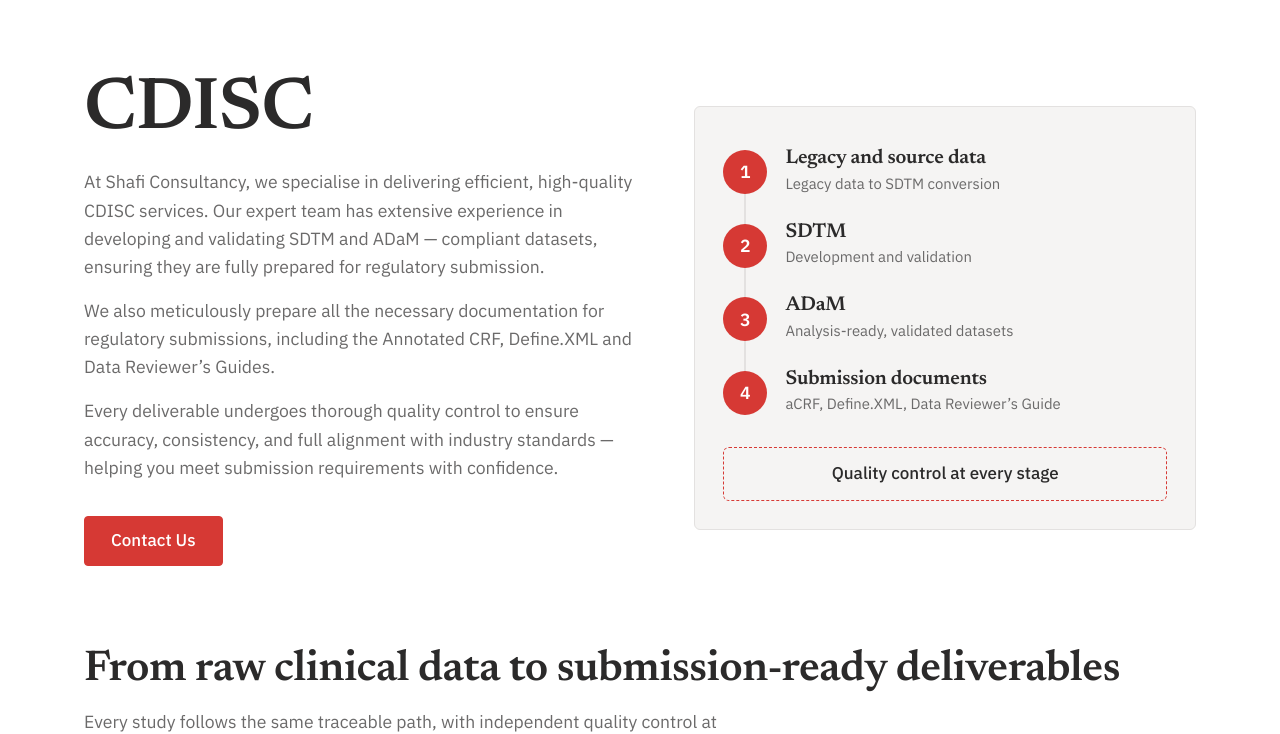
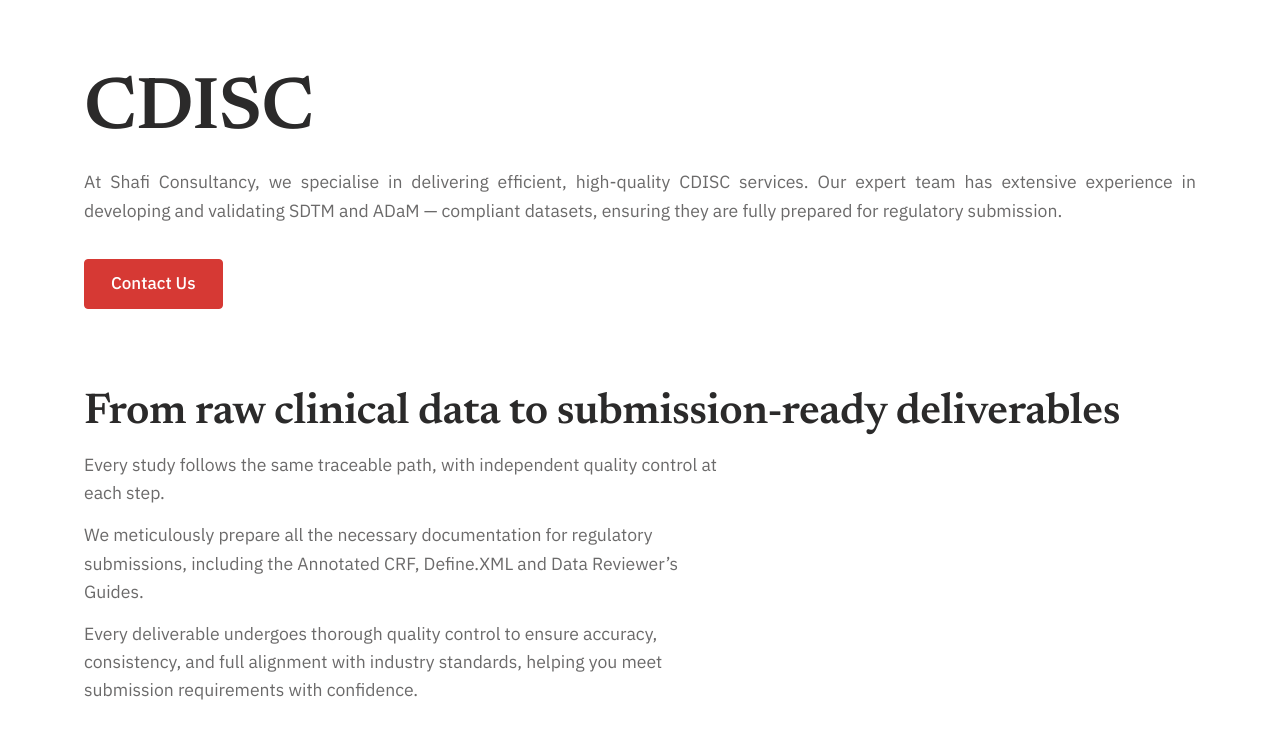
Before and after one commit to mokhfur/shaficonsultancy_website, a plain HTML site: page cdisc/index.html in a window 1280 px wide. Shown: the part 75-809 px from the top of the page. Drawn offline with Linux system fonts and the light colour scheme.

Commit message:
CDISC page: remove hero graphic, full-width justified intro, move submission-documents paragraphs under the pipeline visual
Co-Authored-By: Claude Sonnet 5.5 <noreply@anthropic.com>
Claude-Session: https://claude.ai/code/session_012u2Wj2DLBW1SVxZNiBG2RG

```diff
--- a/cdisc/index.html
+++ b/cdisc/index.html
@@ -14,10 +14,8 @@
 <nav id="mnav"><a href="/#services">Services</a><div class="dd"><a href="/About_Shafi_Consultancy/">About Us</a><div class="sub"><a href="/About_Shafi_Consultancy/#team">Team</a></div></div><a href="/careers/">Careers</a><div class="dd"><a href="/#resources">Resources</a><div class="sub"><a href="/publications/">Publication</a><a href="/good-programming-practice-guide/">Good Programming Practice Guide</a><a href="/blog/">Articles/Blogs</a><a href="/#resources">Programming resource</a></div></div><a href="/#contact-us">Contact</a><a class="btn" href="/#contact-us" data-open="">Request a proposal</a></nav>
 <button type="button" class="mt" aria-label="Menu" aria-expanded="false" aria-controls="mnav"><span></span><span></span><span></span></button></div></header>
 <main id="cd">
-<section class="nmh"><div class="w hg">
-<div><h1>CDISC</h1><p class="lede">At Shafi Consultancy, we specialise in delivering efficient, high-quality CDISC services. Our expert team has extensive experience in developing and validating SDTM and ADaM — compliant datasets, ensuring they are fully prepared for regulatory submission.</p><p class="lede">We also meticulously prepare all the necessary documentation for regulatory submissions, including the Annotated CRF, Define.XML and Data Reviewer’s Guides.</p><p class="lede">Every deliverable undergoes thorough quality control to ensure accuracy, consistency, and full alignment with industry standards — helping you meet submission requirements with confidence.</p><div class="cta"><a class="btn" href="/#contact-us" data-open="">Contact Us</a></div></div>
-<div class="plot pp2" role="img" aria-label="Pipeline from legacy data to SDTM, ADaM and submission documents, with quality control at every stage"><ol class="pipe"><li><b>1</b><div><h3>Legacy and source data</h3><span>Legacy data to SDTM conversion</span></div></li><li><b>2</b><div><h3>SDTM</h3><span>Development and validation</span></div></li><li><b>3</b><div><h3>ADaM</h3><span>Analysis-ready, validated datasets</span></div></li><li><b>4</b><div><h3>Submission documents</h3><span>aCRF, Define.XML, Data Reviewer’s Guide</span></div></li></ol><div class="qcb">Quality control at every stage</div></div>
-</div></section>
+<section class="nmh"><div class="w">
+<div><h1>CDISC</h1><p class="lede" style="text-align:justify;max-width:none">At Shafi Consultancy, we specialise in delivering efficient, high-quality CDISC services. Our expert team has extensive experience in developing and validating SDTM and ADaM — compliant datasets, ensuring they are fully prepared for regulatory submission.</p><div class="cta"><a class="btn" href="/#contact-us" data-open="">Contact Us</a></div></div></section>
 <style>
 .pl{--pr:var(--red,#d63934);--pi:var(--ink,#2b2a2a);--pm:var(--mid,#6b6a6a);--pln:var(--line,#e3e1e0);--pa:var(--alt,#f5f4f3);--pb:var(--bg,#fff);
 --out:cubic-bezier(.23,1,.32,1);--inout:cubic-bezier(.77,0,.175,1);padding:72px 0;font-family:var(--sans,system-ui,Arial,sans-serif);color:var(--pm);line-height:1.6}
@@ -98,6 +96,8 @@
 <section class="pl" aria-labelledby="pl-title" style="padding-top:0"><div class="w">
 <h2 id="pl-title">From raw clinical data to submission-ready deliverables</h2>
 <p class="pl-lede">Every study follows the same traceable path, with independent quality control at each step.</p>
+<p class="pl-lede">We meticulously prepare all the necessary documentation for regulatory submissions, including the Annotated CRF, Define.XML and Data Reviewer’s Guides.</p>
+<p class="pl-lede" style="margin-top:14px">Every deliverable undergoes thorough quality control to ensure accuracy, consistency, and full alignment with industry standards, helping you meet submission requirements with confidence.</p>
 
 <div class="pl-stg">
 <div class="pl-trk" aria-hidden="true"><div class="pl-run"></div></div>
```
Also changed, not shown: source/shafi-consultancy-single-file.html (+4 -4 lines).
